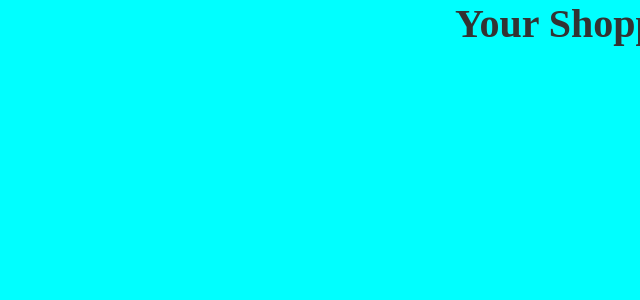
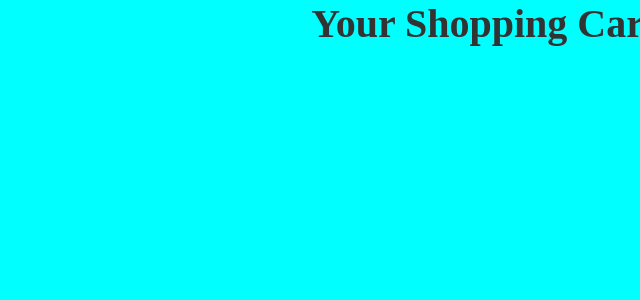
Before and after one commit to SinaAfzali/NodeJs-OnlineShop, a React (Create React App) app in the folder online_shop/: page /cart in a window 1280 px wide. Shown: the top 300 px of the page, without its empty margins (640-1280 px from the left). Built offline with nearby package versions, Linux system fonts and the light colour scheme; a web font is replaced by a local one.

Commit message:
commit test

```diff
--- a/online_shop/src/Cart.js
+++ b/online_shop/src/Cart.js
@@ -4,7 +4,7 @@ import React from 'react';
 const Cart = () => {
   return (
     <div>
-      <h1>Your Shopping Cart</h1>
+      <h1>Your Shopping Cart is ready</h1>
       {/* Add your cart details here */}
     </div>
   );
--- /dev/null
+++ b/package.json
@@ -0,0 +1,5 @@
+{
+  "dependencies": {
+    "react-router-dom": "^6.23.1"
+  }
+}
```
Also changed, not shown: 1 other file (tests, documents, lock files or other folders).
